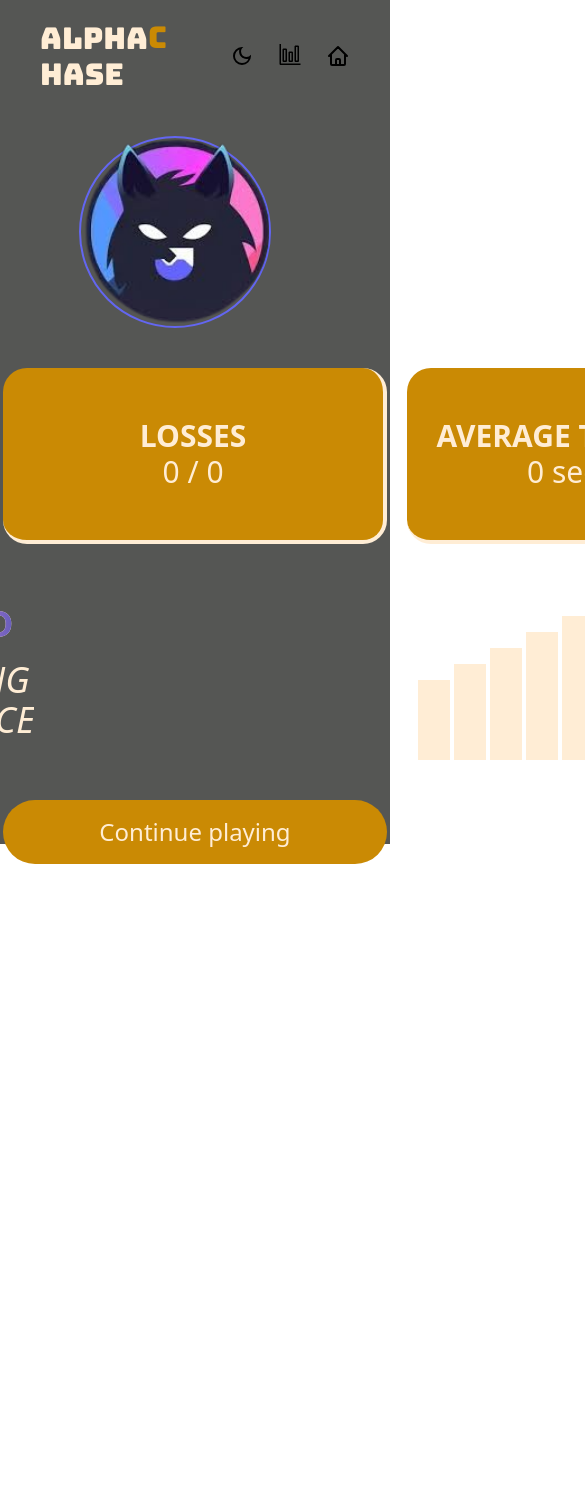
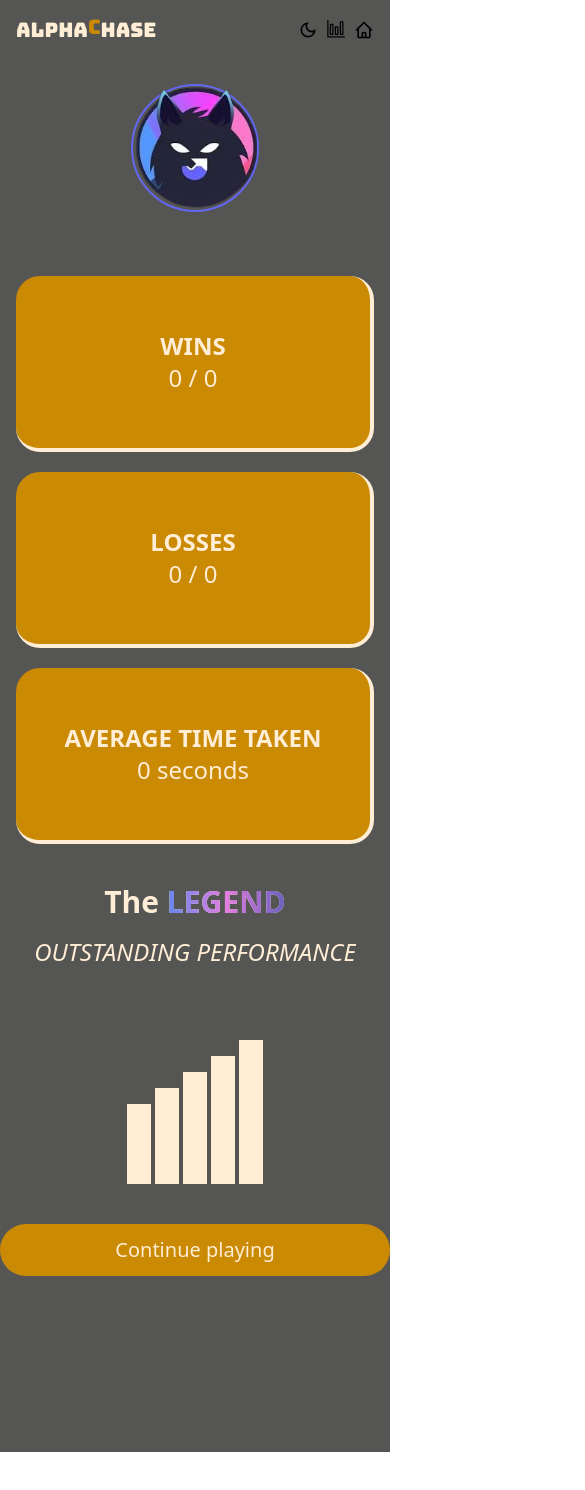
Before and after one commit to Minahil501/AlphaChase-, a React (Vite) app: page /Dashboard in a window 390 px wide. Shown: the top 1490 px of the page, 585 px wide, since content can reach past the window. Before the commit the page ends 864 px from the top, so only its background shows below. Built offline with nearby package versions, Linux system fonts and the light colour scheme.

Commit message:
Improved heading responsiveness across breakpoints

```diff
--- a/src/components/Dashboard.jsx
+++ b/src/components/Dashboard.jsx
@@ -51,82 +51,103 @@ const bars = [
     ];
 
   return (
-    <div className="h-screen w-full transition-colors duration-300" style={{ backgroundColor: bg.body }}>
+  <div
+  className="min-h-screen w-full transition-colors duration-300"
+  style={{ backgroundColor: bg.body }}>
   {/* Header */}
-      <div className="w-full flex items-center justify-between px-10 py-5">
-         <h1 className="text-3xl font-bungee text-orange-100 ">
+  <div className="w-full flex items-center justify-between px-4 sm:px-8 py-4 sm:py-5">
+    <h1 className="text-xl sm:text-3xl font-bungee text-orange-100">
       Alpha
       <span className="inline-block animate-bounce text-yellow-600">C</span>
       hase
     </h1>
-        <div className="flex gap-6">
+    <div className="flex gap-2 sm:gap-4">
       <MdOutlineDarkMode
         style={{ color: bg.rest }}
-            className="text-2xl cursor-pointer"
+        className="text-xl sm:text-3xl cursor-pointer"
         onClick={toggle}
       />
       <Link to="/Dashboard">
-            <VscGraph style={{ color: bg.rest }} className="text-2xl cursor-pointer" />
+        <VscGraph style={{ color: bg.rest }} className="text-xl sm:text-3xl cursor-pointer" />
       </Link>
       <Link to="/">
-            <HiOutlineHome style={{ color: bg.rest }} className="text-2xl cursor-pointer" />
+        <HiOutlineHome style={{ color: bg.rest }} className="text-xl sm:text-3xl cursor-pointer" />
       </Link>
     </div>
   </div>
-      <nav className="flex flex-row justify-center gap-10 mt-6">
-      <div className="border-2 border-indigo-500 h-48 w-48 rounded-full">
+
+    {/* Profile Section */}
+  <nav className="flex flex-col sm:flex-row justify-center items-center sm:gap-10 gap-6 mt-6">
+    <div className="border-2 border-indigo-500 h-32 w-32 sm:h-48 sm:w-48 rounded-full">
       <img src={logo} alt="Logo" className="h-full w-full object-cover" />
     </div>
-      <div className="mt-14">
-        <p className="text-4xl text-orange-100"> {data.firstName} {data.lastName}</p>
-        <p className="text-4xl text-orange-100">{data.email}</p>
+    <div className="text-center sm:text-left">
+      <p className="text-2xl sm:text-4xl text-orange-100">
+        {data.firstName} {data.lastName}
+      </p>
+      <p className="text-lg sm:text-2xl text-orange-100 break-words">
+        {data.email}
+      </p>
     </div>
   </nav>
+    <main className="flex flex-col items-center justify-center gap-10 my-10">
+  <div className="flex flex-col sm:flex-row justify-center gap-5 w-full max-w-6xl px-4">
+  <div className="h-44 bg-yellow-600 rounded-3xl flex flex-col items-center justify-center border-b-4 border-r-4 border-orange-100">
+    <p className="text-2xl sm:text-3xl font-bold text-orange-100">WINS</p>
+    <p className="text-2xl sm:text-3xl text-orange-100">
+      {figure_data.win} / {figure_data.total}
+    </p>
+  </div>
 
-  <main className="flex flex-col items-center justify-center gap-10 my-10">
-  <div className="flex flex-row justify-center gap-5">
-     <div className="h-44 w-96  bg-yellow-600 rounded-3xl flex flex-col items-center justify-center border-b-4 border-r-4 border-orange-100">
-      {/* <img className="h-20 w-20" src={balloon}/> */}
-      <p className="text-3xl font-bold text-orange-100">WINS</p>
-      <p className="text-3xl text-bold  text-orange-100">{figure_data.win} / {figure_data.total}</p>
+      <div className="h-44 bg-yellow-600 rounded-3xl flex flex-col items-center justify-center border-b-4 border-r-4 border-orange-100">
+        <p className="text-2xl sm:text-3xl font-bold text-orange-100">LOSSES</p>
+        <p className="text-2xl sm:text-3xl text-orange-100">
+          {figure_data.losses} / {figure_data.total}
+        </p>
       </div>
-    <div className="h-44 w-96  bg-yellow-600 rounded-3xl flex flex-col items-center justify-center border-b-4 border-r-4 border-orange-100">
-      <p className="text-3xl font-bold text-orange-100">LOSSES</p>
-      <p className="text-3xl  text-orange-100 text-bold ">{figure_data.losses} / {figure_data.total}</p>
-    </div>
-     <div className="h-44 w-96  bg-yellow-600 rounded-3xl flex flex-col items-center justify-center border-b-4 border-r-4 border-orange-100">
-      <p className="text-3xl font-bold text-orange-100">AVERAGE TIME TAKEN</p>
-      <p className="text-3xl text-orange-100 text-bold ">{figure_data.time} seconds</p>
+
+      <div className="h-44 bg-yellow-600 rounded-3xl flex flex-col items-center justify-center border-b-4 border-r-4 border-orange-100">
+        <p className="text-2xl sm:text-3xl font-bold text-orange-100">
+          AVERAGE TIME TAKEN
+        </p>
+        <p className="text-2xl sm:text-3xl text-orange-100">
+          {figure_data.time} seconds
+        </p>
       </div>
     </div>
-  <div className=" flex flex-row items-center  gap-96 justify-center">
-    <div>
-        <p className="text-4xl font-bold bg-orange-100  bg-clip-text text-transparent">
-{data.firstName} The <span className="text-4xl font-bold bg-gradient-to-r from-[#6587ED] via-[#E37EDF] to-[#675fbc] text-transparent bg-clip-text">
-{perfomance.rank}</span>
+
+
+    <div className="flex flex-col sm:flex-row items-center gap-10 sm:gap-32 justify-center">
+      <div className="text-center sm:text-left">
+        <p className="text-3xl sm:text-4xl font-bold bg-orange-100 bg-clip-text text-transparent">
+          {data.firstName} The{" "}
+          <span className="bg-gradient-to-r from-[#6587ED] via-[#E37EDF] to-[#675fbc] text-transparent bg-clip-text">
+            {perfomance.rank}
+          </span>
         </p>
-    <p className="text-4xl italic bg-orange-100 mt-4 bg-clip-text text-transparent">
+        <p className="text-2xl sm:text-4xl italic bg-orange-100 mt-4 bg-clip-text text-transparent">
           {perfomance.remarks}
         </p>
       </div>
 
       <div className="text-3xl font-bold flex flex-row gap-1">
- <div className={`h-20 w-8 mt-24 ${filledBars >= 1 ? "bg-orange-100" : "bg-gray-700"}`}></div>
-<div className={`h-24 w-8 mt-20 ${filledBars >= 2 ? "bg-orange-100" : "bg-gray-700"}`}></div>
-<div className={`h-28 w-8 mt-16 ${filledBars >= 3 ? "bg-orange-100" : "bg-gray-700"}`}></div>
-<div className={`h-32 w-8 mt-12 ${filledBars >= 4 ? "bg-orange-100" : "bg-gray-700"}`}></div>
-<div className={`h-36 w-8 mt-8  ${filledBars >= 5 ? "bg-orange-100" : "bg-gray-700"}`}></div>
-
+        <div className={`h-20 w-6 sm:w-8 mt-24 ${filledBars >= 1 ? "bg-orange-100" : "bg-gray-700"}`}></div>
+        <div className={`h-24 w-6 sm:w-8 mt-20 ${filledBars >= 2 ? "bg-orange-100" : "bg-gray-700"}`}></div>
+        <div className={`h-28 w-6 sm:w-8 mt-16 ${filledBars >= 3 ? "bg-orange-100" : "bg-gray-700"}`}></div>
+        <div className={`h-32 w-6 sm:w-8 mt-12 ${filledBars >= 4 ? "bg-orange-100" : "bg-gray-700"}`}></div>
+        <div className={`h-36 w-6 sm:w-8 mt-8  ${filledBars >= 5 ? "bg-orange-100" : "bg-gray-700"}`}></div>
       </div>
     </div>
-  <Link to="/Game" className=" w-96 text-center py-4 text-bold text-2xl bg-yellow-600 text-orange-100 rounded-full hover:shadow-md hover:shadow-amber-100 hover:scale-105">
+
+    <Link
+      to="/Game"
+      className="w-full sm:w-96 text-center mb-44 py-3 sm:py-4 text-xl sm:text-2xl bg-yellow-600 text-orange-100 rounded-full hover:shadow-md hover:shadow-amber-100 hover:scale-105 transition"
+    >
       Continue playing
     </Link>
   </main>
+</div>
 
-
-
-    </div>
   );
 }
 
```
Lines whose indentation alone changed are shown as unchanged.
